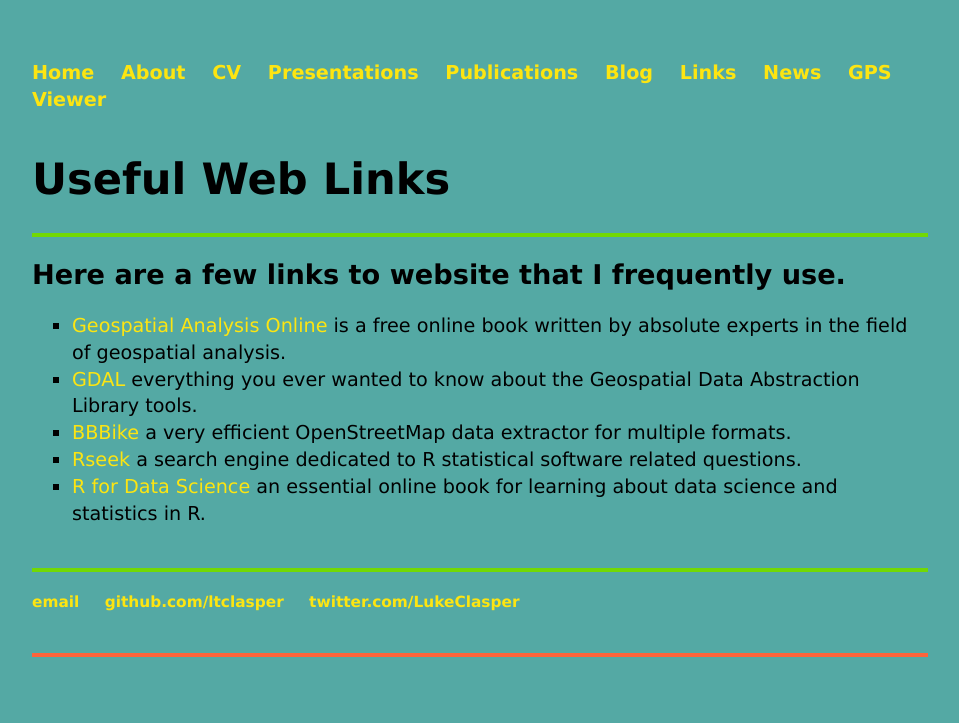
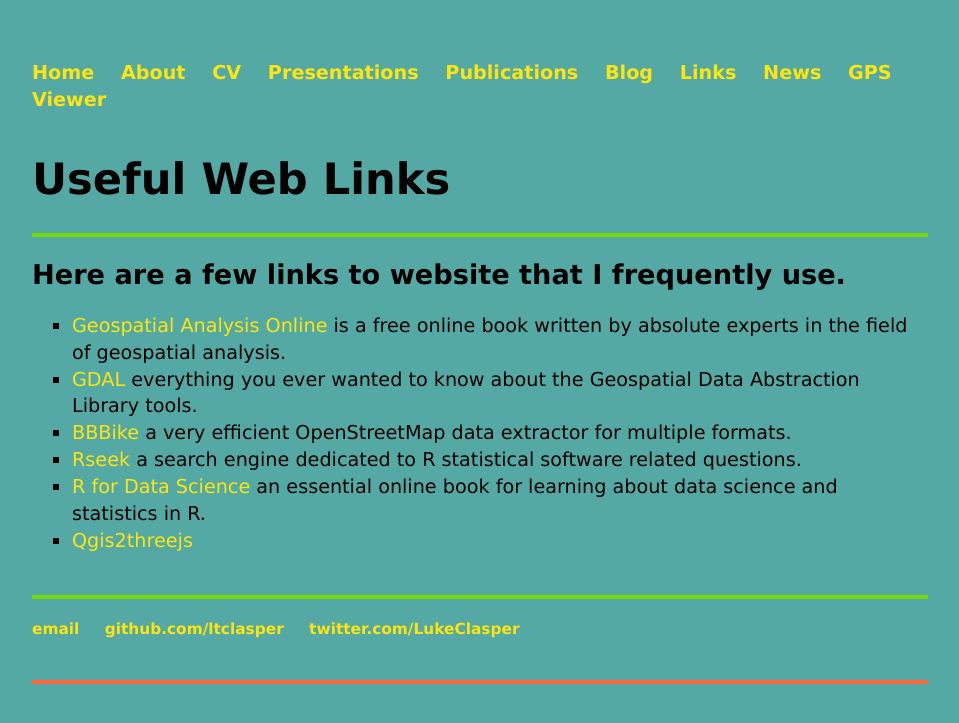
Before and after one commit to ltclasper/ltclasper.github.io, a Jekyll site: the page built from links/index.html, in a window 1280 px wide. Shown: the top 723 px of the page, without its empty margins (160-1119 px from the left). Built offline with Jekyll 4.4.1, drawn with Linux system fonts in a browser that asks for light colours.

Commit message:
Update index.html

```diff
--- a/links/index.html
+++ b/links/index.html
@@ -15,6 +15,7 @@ title: Useful Web Links
     <li><a href="http://extract.bbbike.org/">BBBike</a> a very efficient OpenStreetMap data extractor for multiple formats.</li>
     <li><a href="https://rseek.org/">Rseek</a> a search engine dedicated to R statistical software related questions.</li>
     <li><a href="http://r4ds.had.co.nz/">R for Data Science</a> an essential online book for learning about data science and statistics in R.</li>
-  </ul>
+    <li><a href="file:///qgis2threejs/index.html">Qgis2threejs</a></li>
+	</ul>
 	</p>
 </div><!-- /.blurb -->
```
